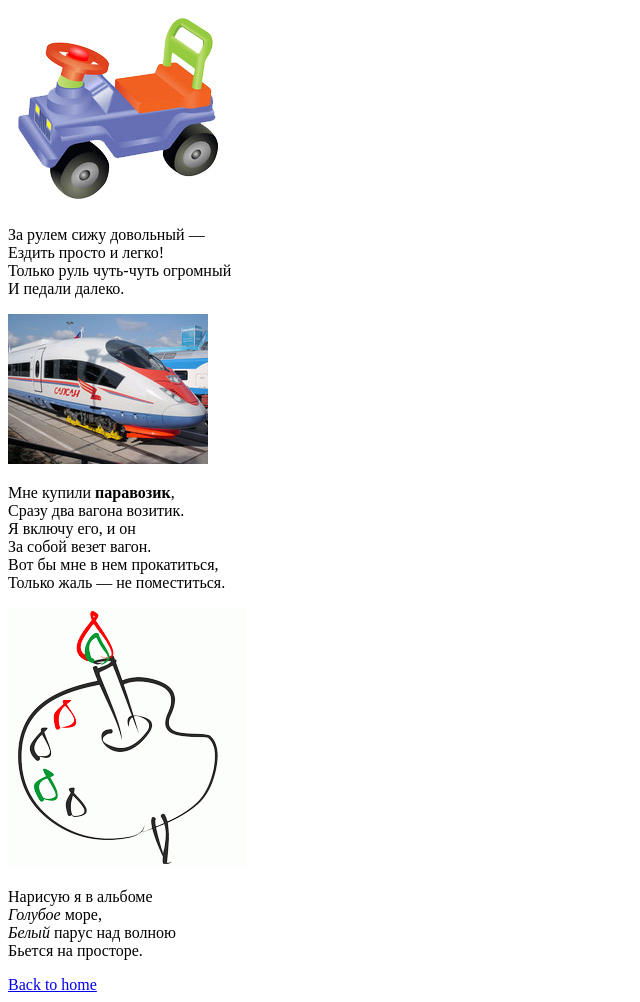
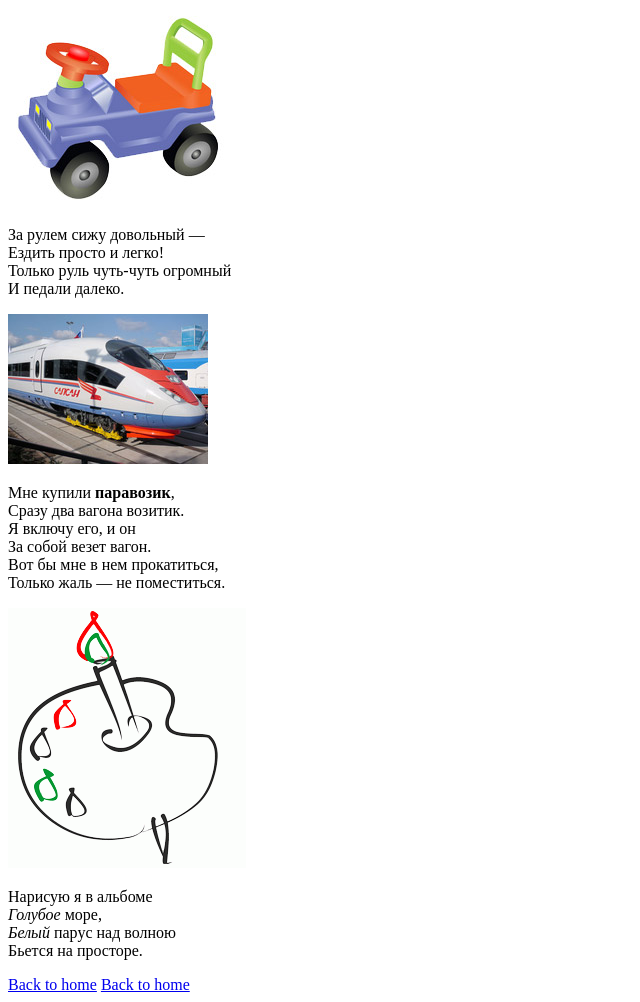
Before and after one commit to kupryian/lessons, a plain HTML site: page lesson2/CHILDBOOK.HTML in a window 1280 px wide. Shown: the whole page, without its empty margins (0-640 px from the left). Drawn offline with Linux system fonts and the light colour scheme.

Commit message:
lessons3.1

```diff
--- a/lesson2/CHILDBOOK.HTML
+++ b/lesson2/CHILDBOOK.HTML
@@ -31,5 +31,6 @@
     Бьется на просторе.
     </p>
     <a href="../">Back to home</a>
+    <a href="../">Back to home</a>
 </body>
 </html>
```
Also changed, not shown: lesson2/SKOB.html (+1 -0 lines), lesson2/WEBP.html (+1 -0 lines), lesson3/lesson3-1.html (+1 -0 lines), lesson3/lesson3.html (+1 -1 lines).
